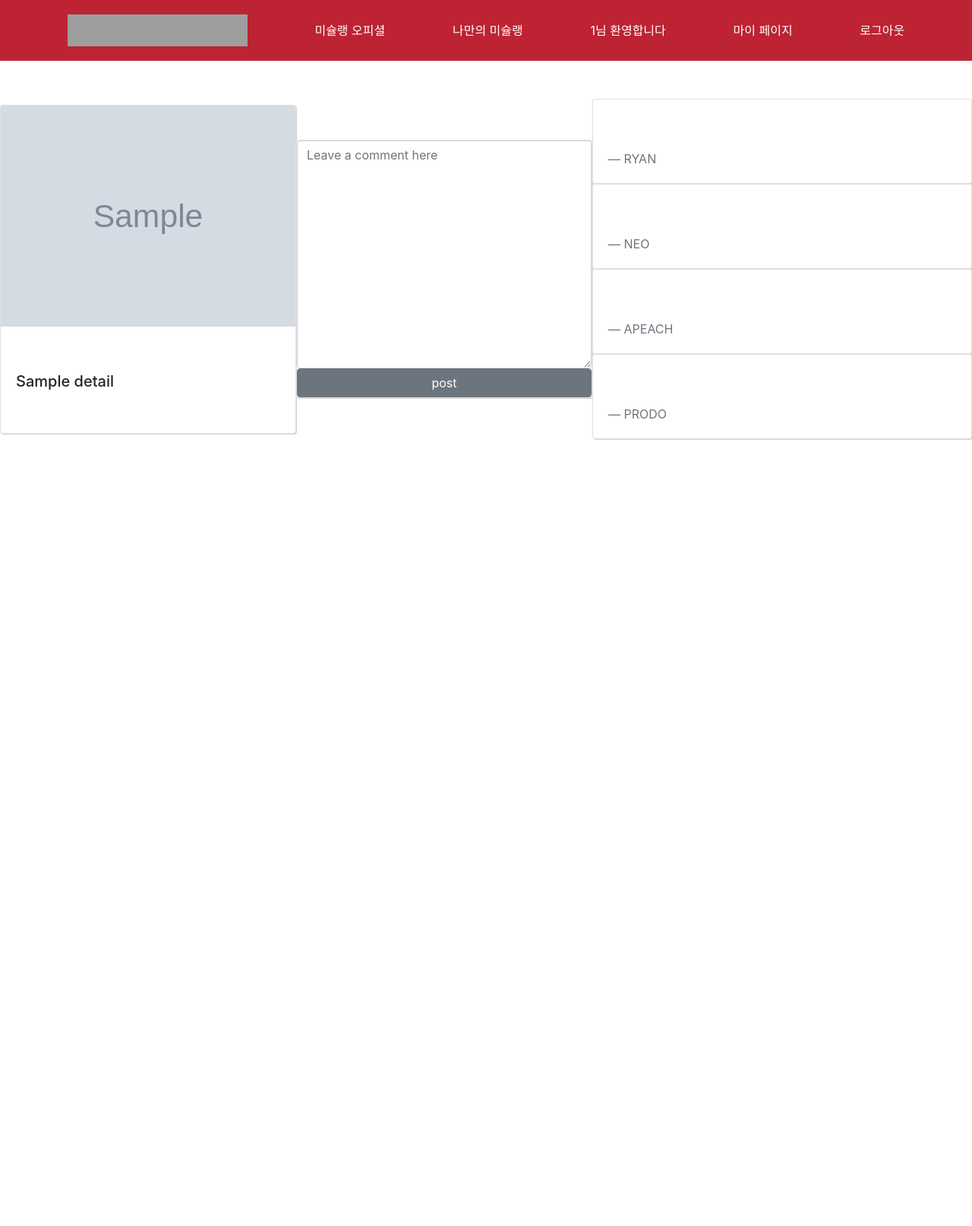
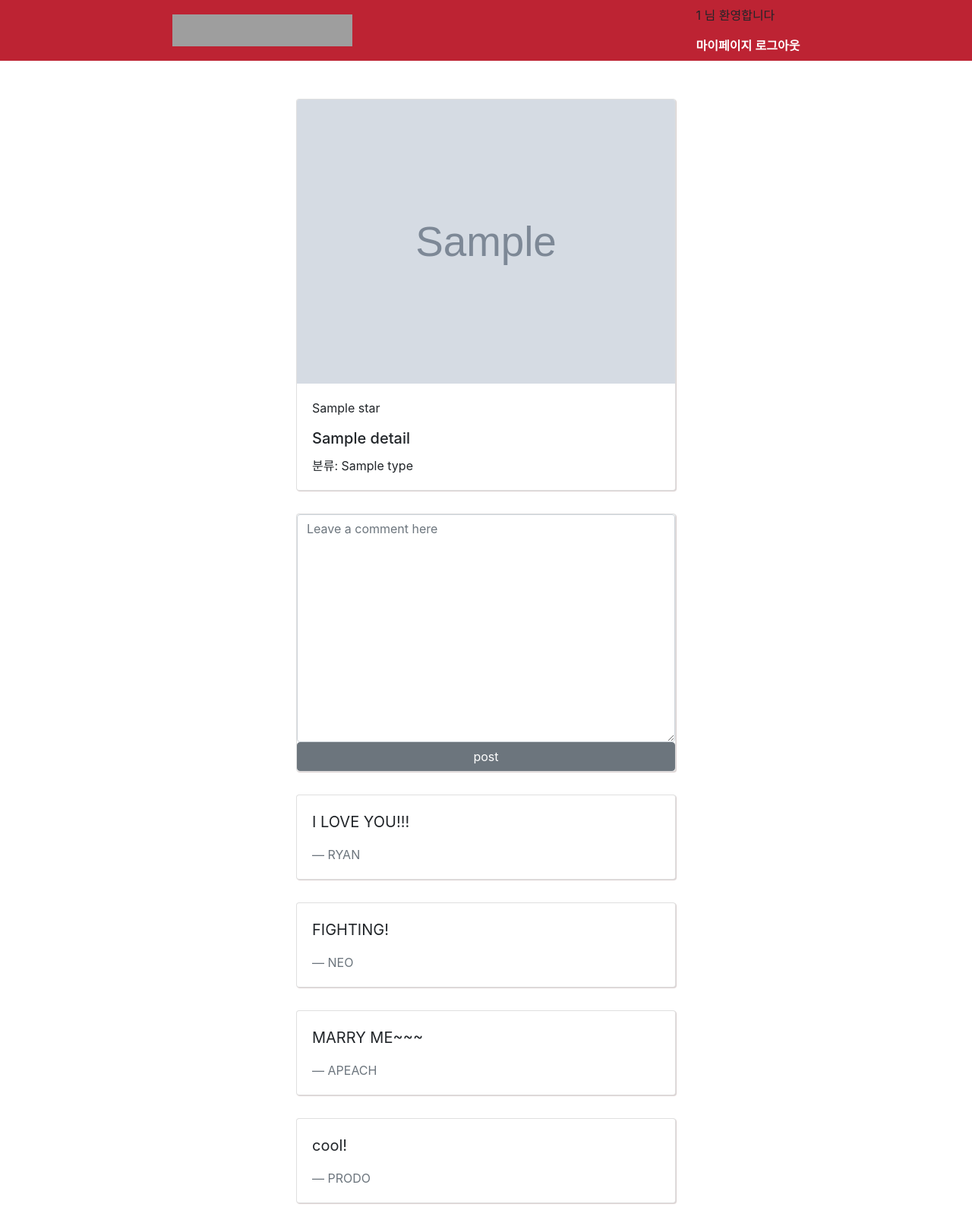
Before and after one commit to K-SIIK/WECHELIN, a Flask app: template templates/detail.html in a window 1280 px wide. Shown: the whole page at 76% size. Before the commit the page ends 579 px from the top, so only its background shows below. Run offline with Flask 2, Linux system fonts and the light colour scheme; the template is opened without the code that fills it: most values are stand-ins (such as "Sample title", 1, 10 or a date in 2020); grey boxes marked "Sample" are stand-in pictures; grey boxes are pictures that could not be loaded.

Commit message:
전체 헤더, detail 페이지 UI 수정

```diff
--- a/templates/detail.html
+++ b/templates/detail.html
@@ -17,25 +17,15 @@
             display: flex;
             flex-direction: row;
             align-items: center;
-            justify-content: space-evenly;
+            justify-content: space-around;
 
         }
 
-        .header > a, p {
+        .header > p,a {
             color: white;
+            font-weight: bolder;
         }
 
-        .header > p {
-            margin: 0px;
-        }
-
-
-        .image > img {
-            width: 60%;
-            display: block;
-            margin: auto;
-            margin-bottom: 50px;
-        }
 
 
         header {
@@ -46,12 +36,15 @@
 
         .contents {
             display: flex;
-            flex-direction: row;
+            flex-direction: column;
+            justify-content: center;
+            align-items: center;
             margin-top: 50px;
         }
 
         .card {
             margin: auto;
+            margin-bottom: 30px;
             width: 500px;
 
             box-shadow: 1px 1px 1px #d9cfcf;
@@ -74,17 +67,23 @@
 </head>
 <body>
     <div class="header">
+        <div class="logo">
+            <a href="/">
             <img src="https://guide.michelin.com/assets/images/michelin-guide-logo-white.svg" width="237" height="42">
-    <a href="/">미슐랭 오피셜</a>
-    <a href="#">나만의 미슐랭</a>
-    <a>{{ userId }}님 환영합니다</a>
-    {% if userId %}
-        <a href="#">마이 페이지</a>
-        <a href="#">로그아웃</a>
-    {% else %}
+            </a>
+        </div>
+        <div class="link">
+            {% if userId == "비회원" %}
+            <p>비회원 님 환영합니다</p>
             <a href="/login">로그인</a>
             <a href="/register">회원가입</a>
+        {% else %}
+            {#  마이페이지 / 로그아웃 미구현  #}
+            <p>{{userId}} 님 환영합니다</p>
+            <a href="/mypage">마이페이지</a>
+            <a href="/logout">로그아웃</a>
         {% endif %}
+        </div>
     </div>
 
 <div class="contents">
```
Also changed, not shown: templates/index.html (+5 -13 lines), templates/mypage.html (+12 -11 lines). Lines whose indentation alone changed are shown as unchanged.
